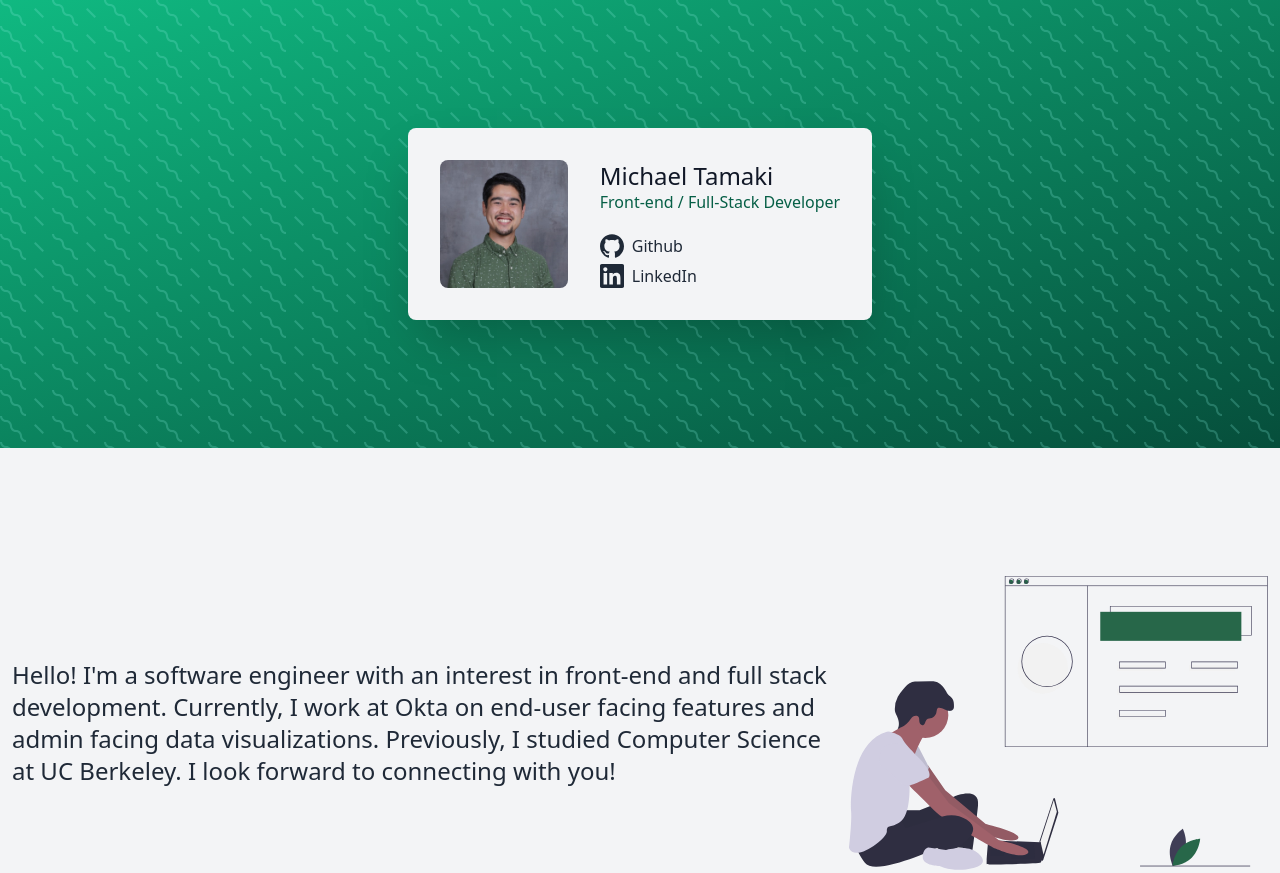
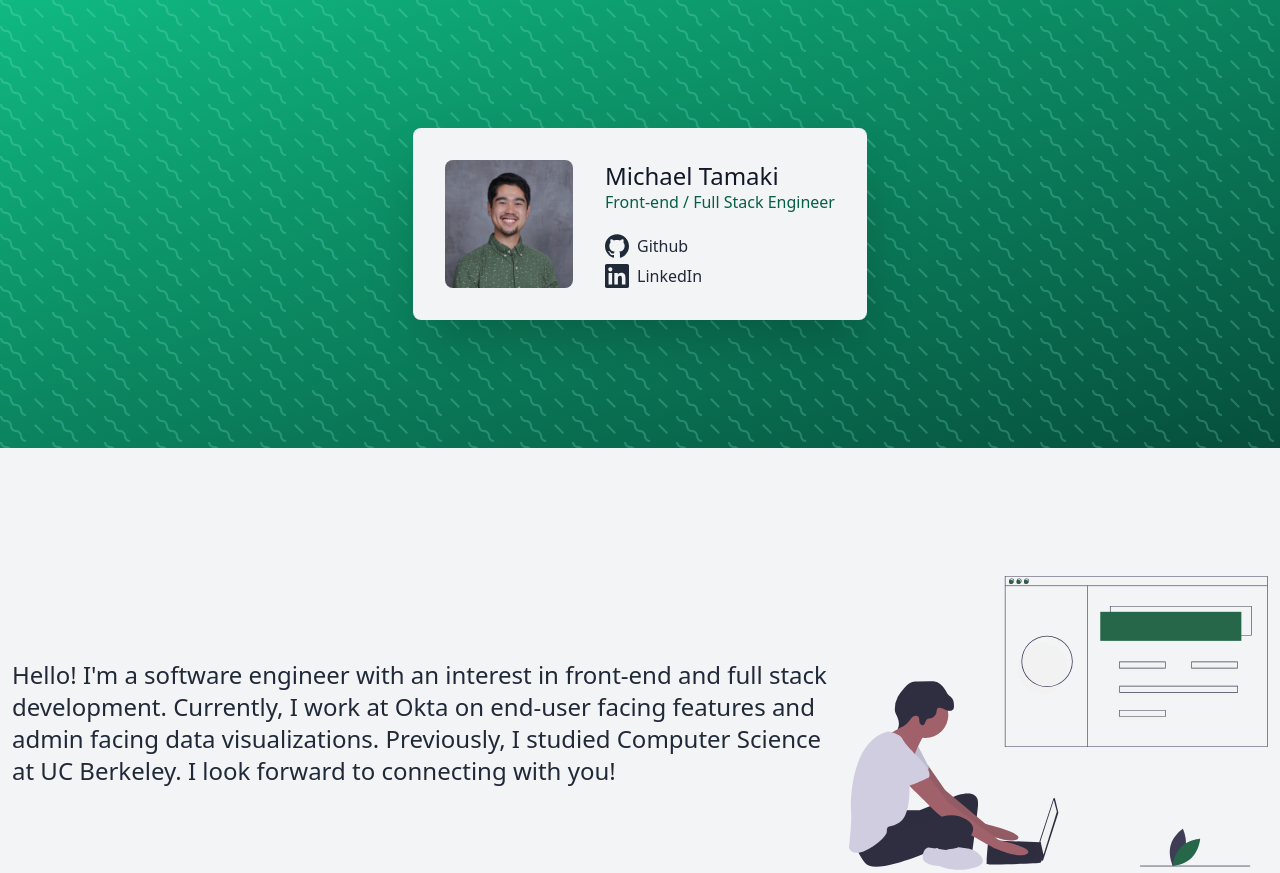
Before and after one commit to MichaelTamaki/michaeltamaki.github.io, a Gatsby site: page / in a window 1280 px wide. Shown: the top 873 px of the page. Built offline with nearby package versions, Linux system fonts and the light colour scheme; Gatsby itself is replaced by a stand-in of ours.

Commit message:
Title change (#16)

```diff
--- a/src/components/landing/Landing.js
+++ b/src/components/landing/Landing.js
@@ -15,7 +15,7 @@ function Landing() {
               <div className="mb-3">
                 <h1 className="text-2xl text-gray-900">Michael Tamaki</h1>
                 <h2 className="text-green-800">
-                  Front-end / Full-Stack Developer
+                  Front-end / Full Stack Engineer
                 </h2>
               </div>
               <SocialLinkList />
```
